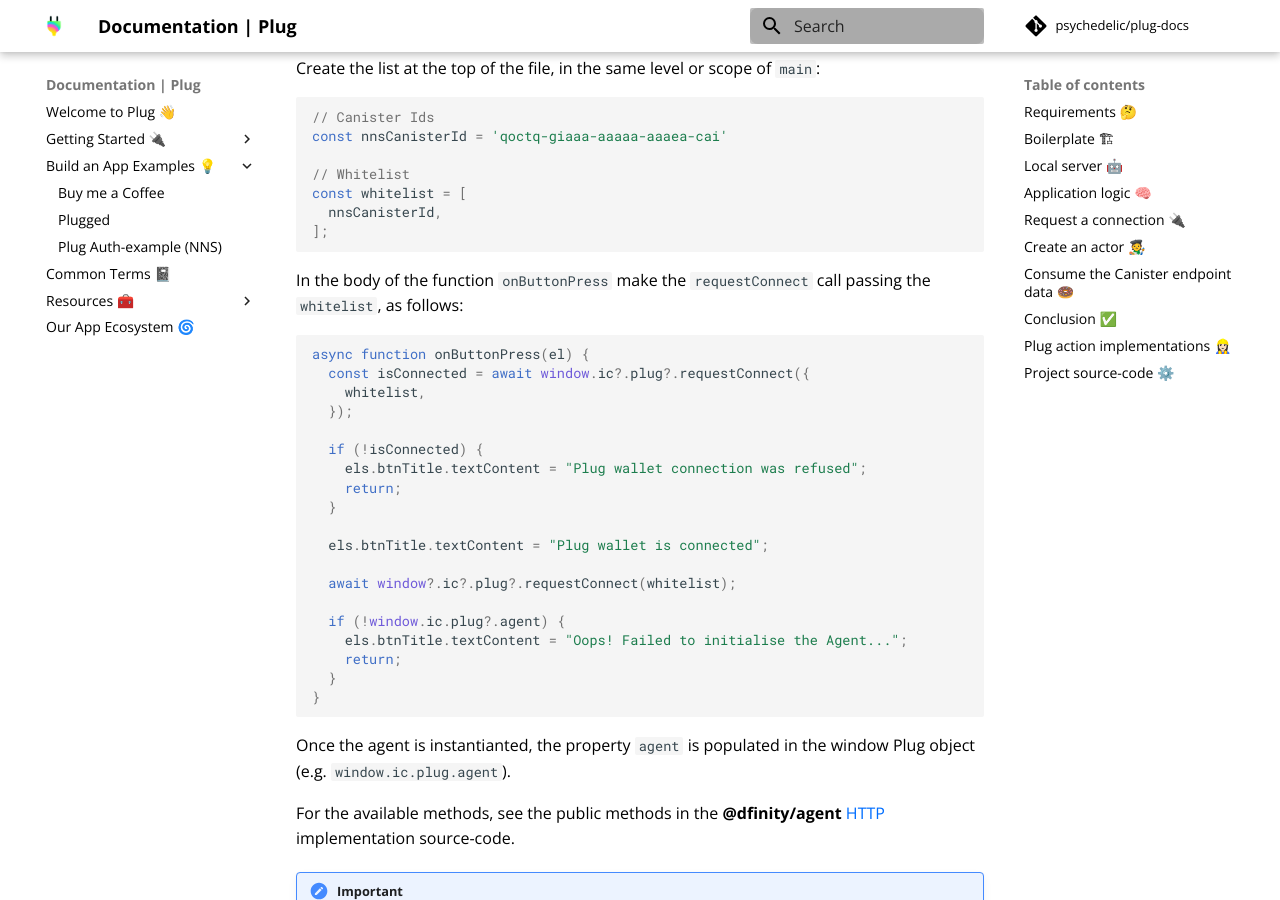
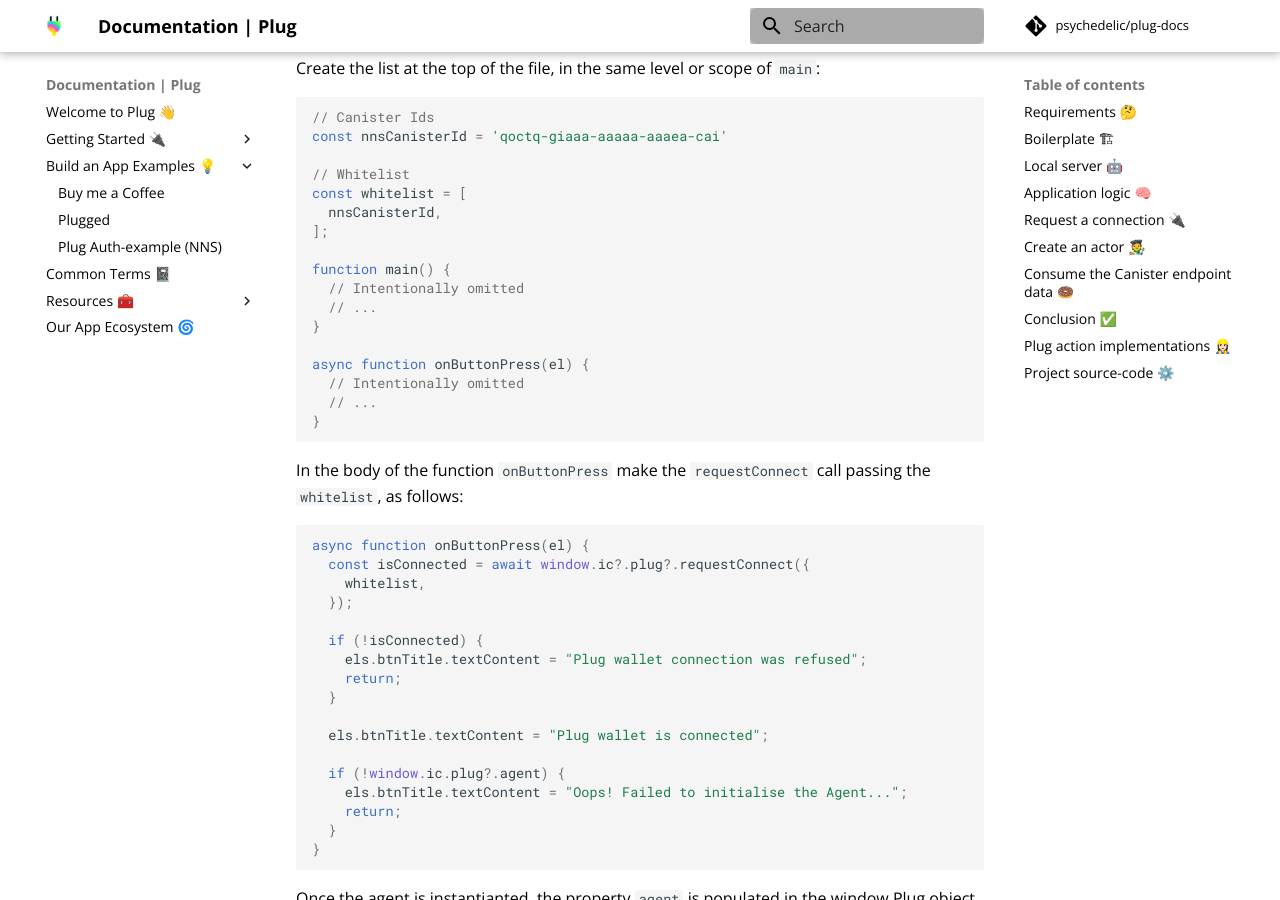
Before and after one commit to Psychedelic/plug-docs, an MkDocs documentation site: the page built from docs/build-an-app-examples/plug-auth-nns.md, in a window 1280 px wide and 900 px high, scrolled down 5180 px. Built offline with MkDocs 1.6.1 and Material for MkDocs 9.7.7, drawn with Linux system fonts in a browser that asks for light colours; comment, search, counter and statistics services are not loaded; some of the changed text lies outside the part shown.

Commit message:
docs: ✏️  NNS example amends

````diff
--- a/docs/build-an-app-examples/plug-auth-nns.md
+++ b/docs/build-an-app-examples/plug-auth-nns.md
@@ -239,6 +239,16 @@
 const whitelist = [
   nnsCanisterId,
 ];
+
+function main() {
+  // Intentionally omitted
+  // ...
+}
+
+async function onButtonPress(el) {
+  // Intentionally omitted
+  // ...
+}
 ```
 
 In the body of the function `onButtonPress` make the `requestConnect` call passing the `whitelist`, as follows:
@@ -255,8 +265,6 @@
   }
 
   els.btnTitle.textContent = "Plug wallet is connected";
-
-  await window?.ic?.plug?.requestConnect(whitelist);
 
   if (!window.ic.plug?.agent) {
     els.btnTitle.textContent = "Oops! Failed to initialise the Agent...";
@@ -327,8 +337,6 @@
   }
 
   els.btnTitle.textContent = "Plug wallet is connected";
-
-  await window?.ic?.plug?.requestConnect(whitelist);
 
   if (!window.ic.plug?.agent) {
     els.btnTitle.textContent = "Oops! Failed to initialise the Agent...";
@@ -353,8 +363,6 @@
   }
 
   els.btnTitle.textContent = "Plug wallet is connected";
-
-  await window?.ic?.plug?.requestConnect(whitelist);
 
   if (!window.ic.plug?.agent) {
     els.btnTitle.textContent = "Oops! Failed to initialise the Agent...";
````
Also changed, not shown: other parts of docs/build-an-app-examples/plug-auth-nns.md (+6 -2 lines).
